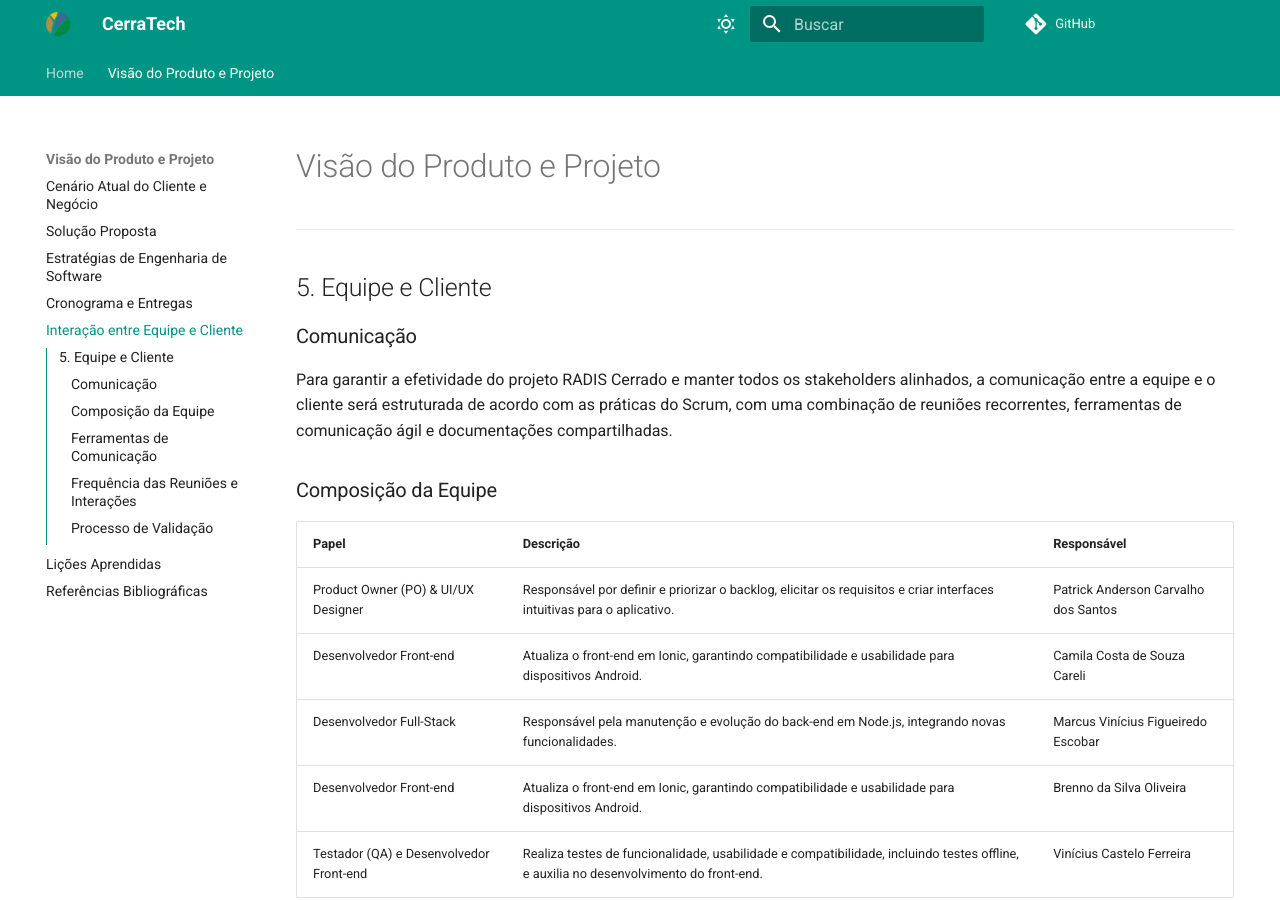
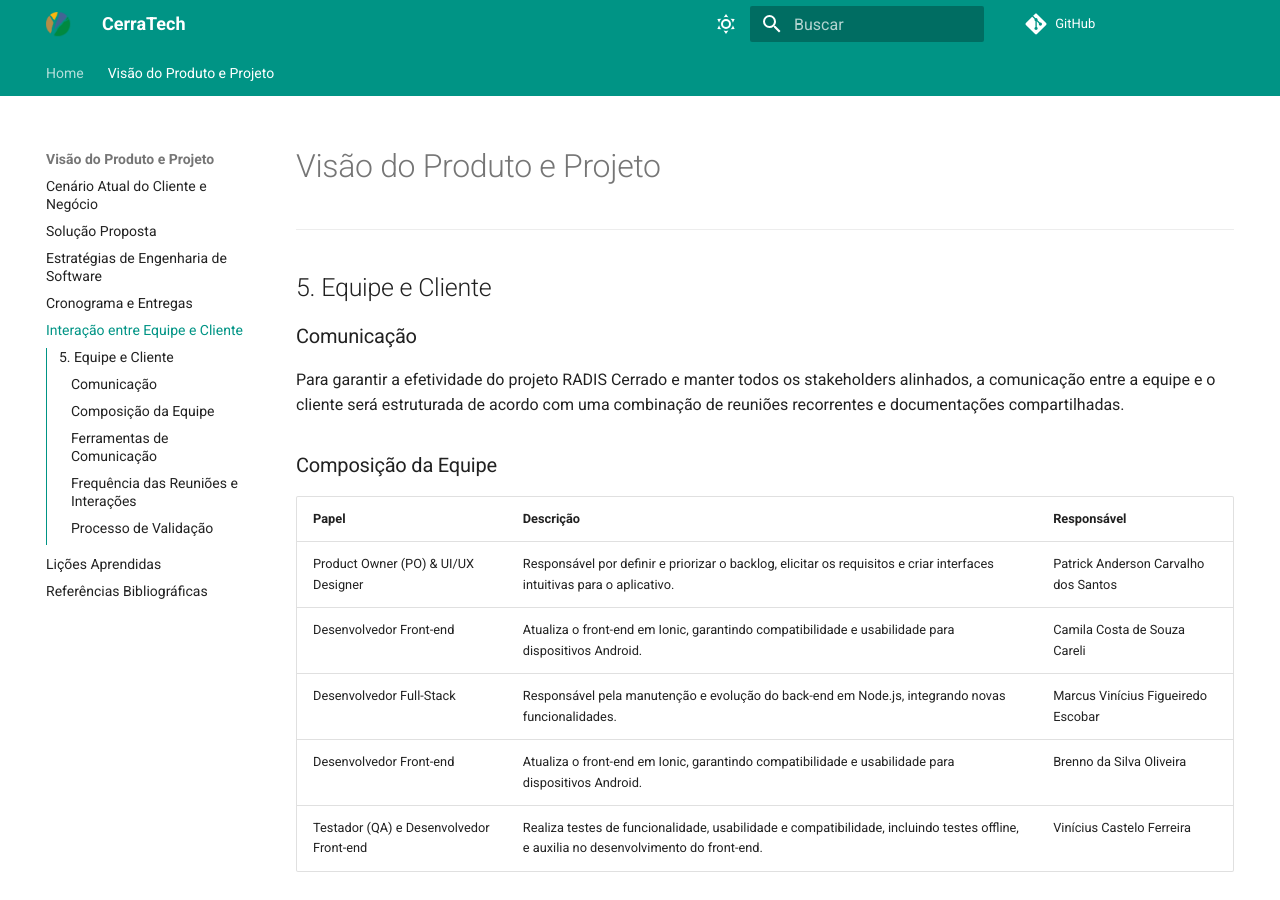
Before and after one commit to mdsreq-fga-unb/2024.2-T03-CerradoTech, an MkDocs documentation site: the page built from docs/sections/5-equipe.md, in a window 1280 px wide and 900 px high. Built offline with MkDocs 1.6.1 and Material for MkDocs 9.7.7, drawn with Linux system fonts in a browser that asks for light colours; comment, search, counter and statistics services are not loaded.

Commit message:
equipe e cliente

```diff
--- a/docs/sections/5-equipe.md
+++ b/docs/sections/5-equipe.md
@@ -6,7 +6,7 @@
 
 ### Comunicação
 
-Para garantir a efetividade do projeto RADIS Cerrado e manter todos os stakeholders alinhados, a comunicação entre a equipe e o cliente será estruturada de acordo com as práticas do Scrum, com uma combinação de reuniões recorrentes, ferramentas de comunicação ágil e documentações compartilhadas.
+Para garantir a efetividade do projeto RADIS Cerrado e manter todos os stakeholders alinhados, a comunicação entre a equipe e o cliente será estruturada de acordo com uma combinação de reuniões recorrentes e documentações compartilhadas.
 
 ### Composição da Equipe
 
```
